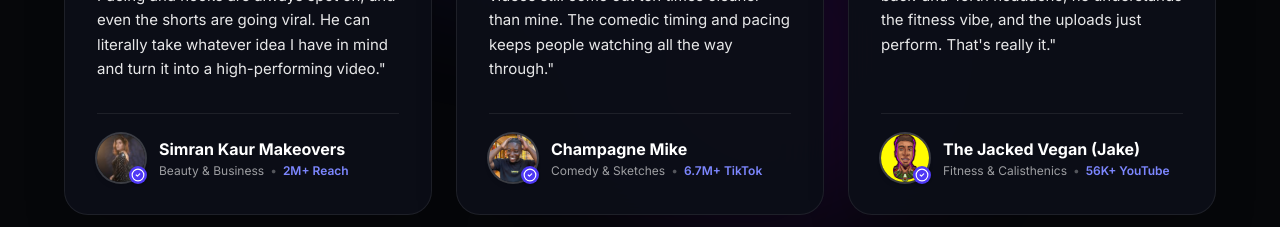
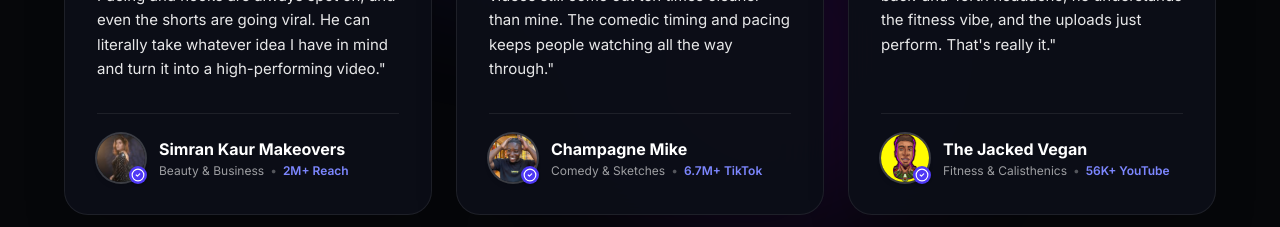
Before and after one commit to harzhx/harzh-agency, a React (Vite) app: page / in a window 1280 px wide. Shown: the part 5220-5447 px from the top of the page. Built offline with nearby package versions, Linux system fonts and the light colour scheme; no server answers.

Commit message:
Update creator name to The Jacked Vegan

```diff
--- a/src/components/TestimonialsSection.tsx
+++ b/src/components/TestimonialsSection.tsx
@@ -39,7 +39,7 @@
   },
   {
     id: "the-jacked-vegan",
-    name: "The Jacked Vegan (Jake)",
+    name: "The Jacked Vegan",
     subscribers: "56K+ YouTube",
     views: "8M+ Views",
     niche: "Fitness & Calisthenics",
```
